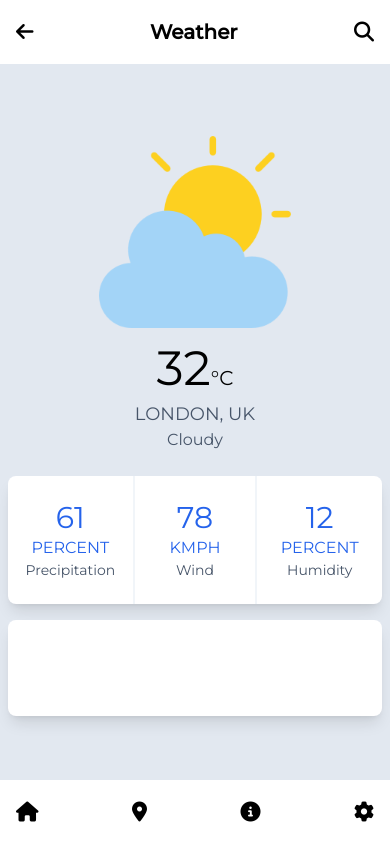
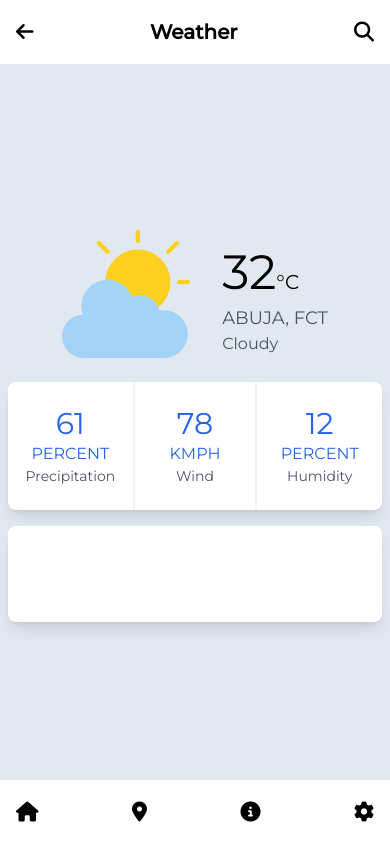
Before and after one commit to fancifulcrow/weather-app, a Vue app: page / in a window 390 px wide. Built offline with nearby package versions, Linux system fonts and the light colour scheme.

Commit message:
Day 3 (minor changes)

```diff
--- a/src/components/CityView.vue
+++ b/src/components/CityView.vue
@@ -1,13 +1,17 @@
 <template>
     <div class="w-full h-screen flex flex-col items-center justify-center gap-4 mx-2">
-        <div class="flex flex-col justify-center items-center text-center my-2">
-            <div class="w-48 h-48"><img src="../assets/cloudy.png" alt="cloudy"></div>
-            <div class="flex flex-row items-baseline justify-center text-center pt-4 pb-2">
-                <h1 class="text-5xl">32</h1>
-                <span class="text-xl">°C</span>
+        <div class="flex sm:flex-col justify-center items-center sm:text-center my-2 gap-8 sm:gap-0">
+            <div class="w-32 h-32 sm:w-48 sm:h-48"><img src="../assets/cloudy.png" alt="cloudy"></div>
+            <div class="">
+                <div class="flex flex-row items-baseline sm:justify-center sm:text-center pt-4 pb-2">
+                    <h1 class="text-5xl">32</h1>
+                    <span class="text-xl">°C</span>
+                </div>
+                    <div class="">
+                        <h2 class="uppercase text-lg colored-text-2">Abuja, FCT</h2>
+                        <span class="colored-text-2">Cloudy</span>
+                    </div>
             </div>
-                <h2 class="uppercase text-lg colored-text-2">London, UK</h2>
-                <span class="colored-text-2">Cloudy</span>
         </div>
         <div class="box-width h-32 bg-white rounded-lg grid grid-cols-3 shadow-lg">
             <div class="w-full h-full flex flex-col items-center justify-center">
--- /dev/null
+++ b/src/components/InfoBox.vue
@@ -0,0 +1,16 @@
+<template>
+    <div class="flex justify-center items-center text-center w-full h-screen">
+    <div class="box-width p-8 bg-white rounded-lg shadow-lg">
+        <h1 class="text-5xl">About</h1>
+        <span>Powered by <a href="https://www.weatherapi.com/" title="Free Weather API">WeatherAPI.com</a></span>
+    </div>
+  </div>
+</template>
+
+<script setup>
+
+</script>
+
+<style lang="scss" scoped>
+
+</style>
--- a/src/views/AboutView.vue
+++ b/src/views/AboutView.vue
@@ -1,14 +1,11 @@
 <template>
-  <div class="flex flex-col justify-center items-center text-center w-full h-screen">
-    <h1 class="text-5xl">
-      About
-    </h1>
-    <span>Powered by <a href="https://www.weatherapi.com/" title="Free Weather API">WeatherAPI.com</a></span>
+  <div class="flex justify-center items-center">
+    <InfoBox/>
   </div>
 </template>
 
 <script setup>
-
+import InfoBox from '../components/InfoBox.vue';
 </script>
 
 <style lang="scss" scoped>
```
